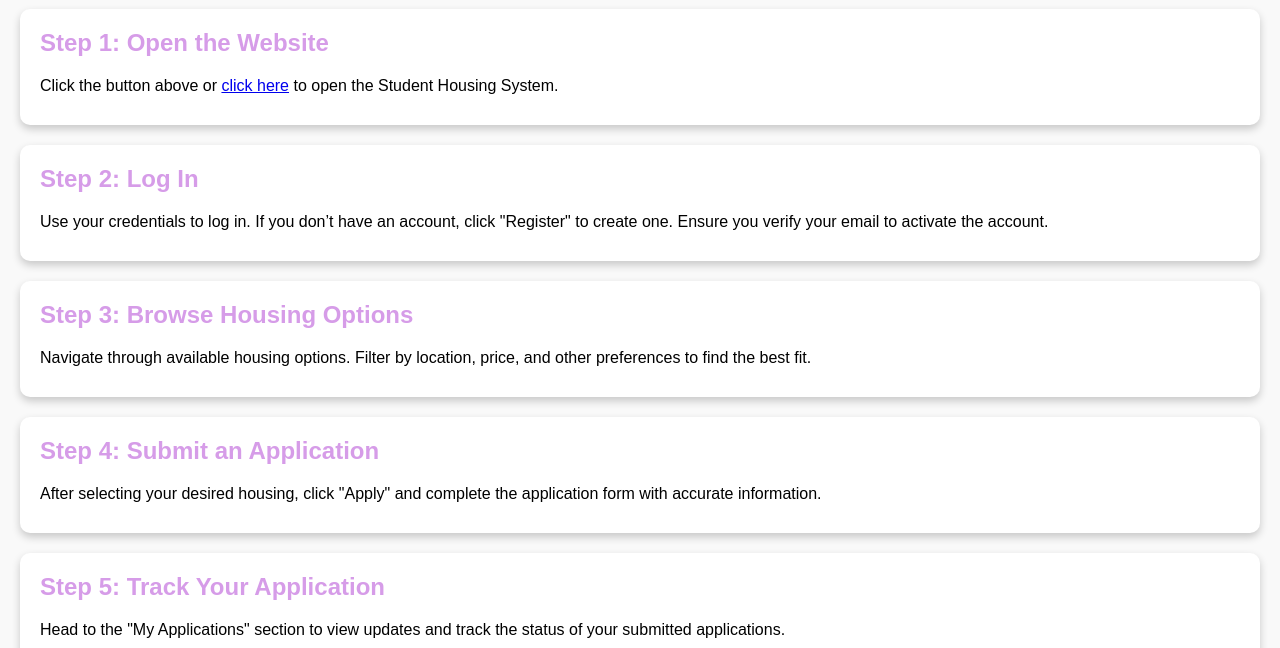
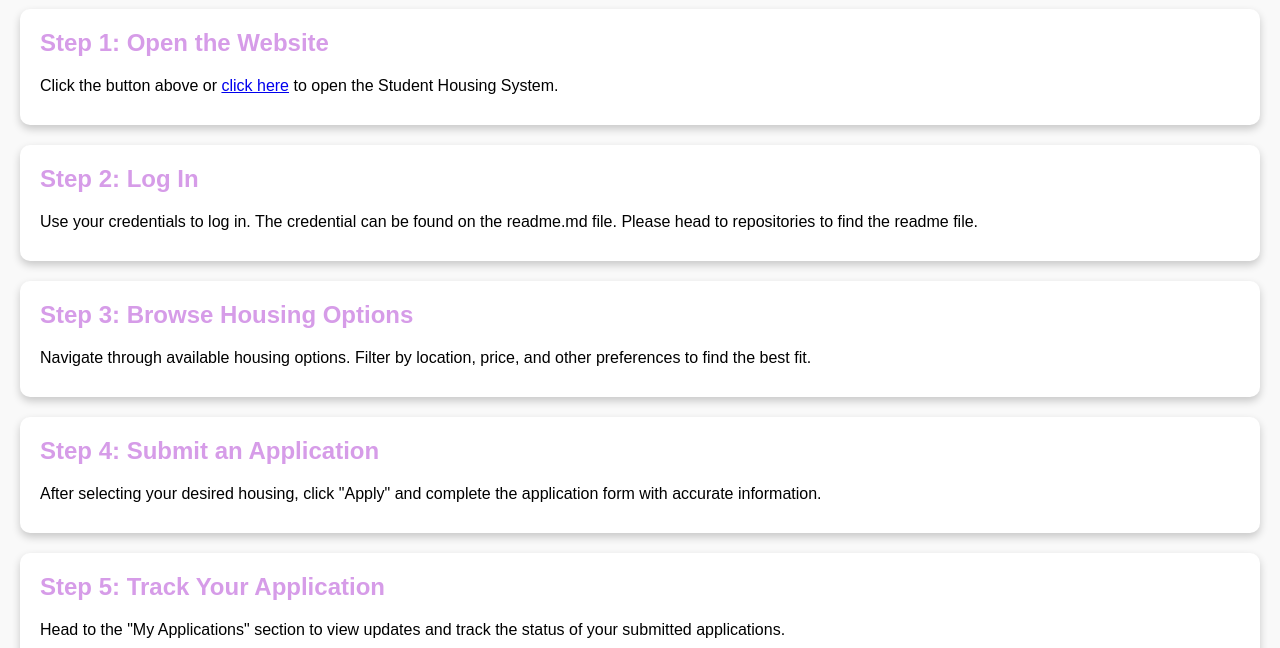
Before and after one commit to zackfroat/student-housing-sysstem-v2, a plain HTML site: page tutorial.html in a window 1280 px wide. Shown: the part 152-800 px from the top of the page. Drawn offline with nearby package versions, Linux system fonts and the light colour scheme.

Commit message:
tutorial.html

```diff
--- a/tutorial.html
+++ b/tutorial.html
@@ -97,7 +97,7 @@
         </div>
         <div class="step">
             <h2>Step 2: Log In</h2>
-            <p>Use your credentials to log in. If you don’t have an account, click "Register" to create one. Ensure you verify your email to activate the account.</p>
+            <p>Use your credentials to log in. The credential can be found on the readme.md file. Please head to repositories to find the readme file.</p>
         </div>
         <div class="step">
             <h2>Step 3: Browse Housing Options</h2>
```
